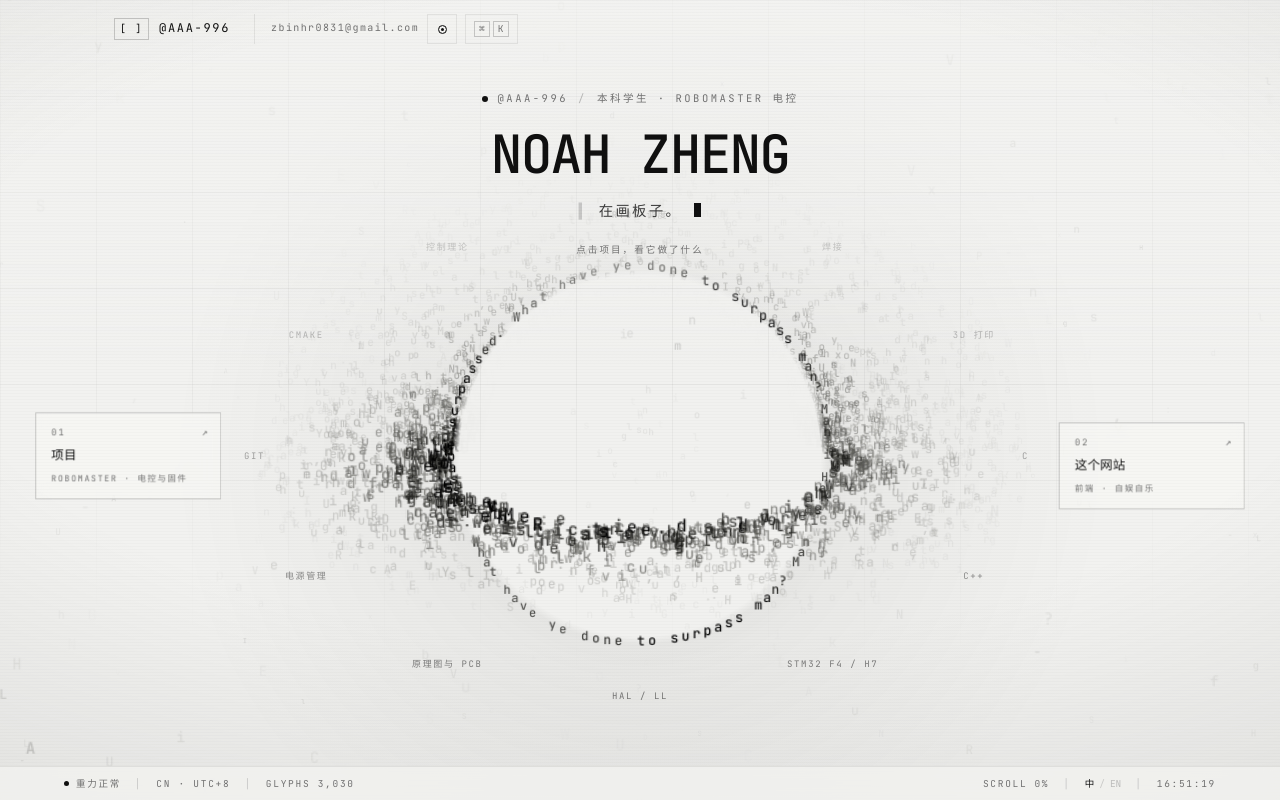
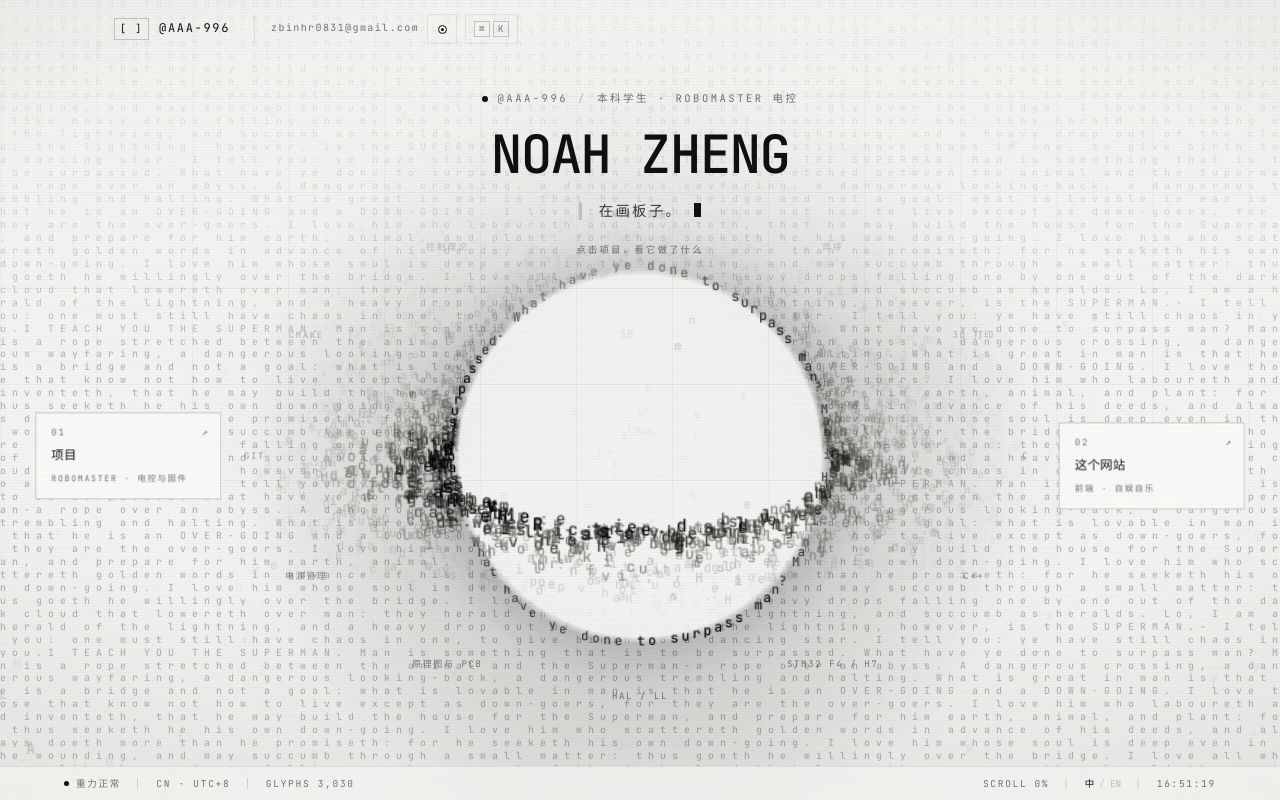
Before and after one commit to AAA-996/AAA-996.github.io, a plain HTML site: page index.html in a window 1280 px wide. Drawn offline with Linux system fonts and the light colour scheme; animation ran at ten frames a second.

Commit message:
Add files via upload

```diff
--- a/assets/css/style.css
+++ b/assets/css/style.css
@@ -23,7 +23,7 @@
   --scrim: rgba(10, 10, 10, 0.82);
   --ticker-bg: rgba(10, 10, 10, 0.55);
   --backdrop: rgba(0, 0, 0, 0.66);
-  --node-bg: rgba(12, 12, 12, 0.55);
+  --node-bg: rgba(10, 10, 10, 0.82);
   --media-bg: #000;
   --grain-opacity: 0.05;
   --shadow: rgba(0, 0, 0, 0.6);
@@ -59,7 +59,7 @@
   --scrim: rgba(242, 242, 240, 0.84);
   --ticker-bg: rgba(242, 242, 240, 0.6);
   --backdrop: rgba(238, 238, 235, 0.7);
-  --node-bg: rgba(248, 248, 246, 0.6);
+  --node-bg: rgba(250, 250, 248, 0.88);
   --media-bg: #ddd;
   --grain-opacity: 0.045;
   --shadow: rgba(60, 60, 55, 0.18);
@@ -1387,13 +1387,19 @@ html[data-lang="en"] .lang-opt[data-lang-opt="en"] {
 }
 
 /* a scrim only over the text side, so the hole on the right stays clean */
-.pv-shell::before {
-  content: ";
+.pv-scrim {
   position: absolute;
   inset: 0;
-  z-index: -1;
+  z-index: 0;
   pointer-events: none;
-  background: linear-gradient(90deg, var(--bg) 0%, var(--bg) 42%, transparent 60%);
+  background: linear-gradient(90deg, var(--bg) 0%, var(--bg) 44%, transparent 62%);
+}
+
+.pv-bar,
+.pv-scroll,
+.pv-foot {
+  position: relative;
+  z-index: 1;
 }
 
 .pv-bar {
@@ -2353,7 +2359,7 @@ body.pv-open .statusbar {
 
 /* phones: the hole sits above the text, so the scrim runs vertically */
 @media (max-width: 900px) {
-  .pv-shell::before {
+  .pv-scrim {
     background: linear-gradient(
       180deg,
       transparent 0%,
@@ -2378,6 +2384,6 @@ body.pv-open .statusbar {
 
 .project-view[open] .pv-bar,
 .project-view[open] .pv-foot,
-.project-view[open] .pv-shell::before {
+.project-view[open] .pv-scrim {
   animation: pv-chrome 0.55s var(--ease) 0.64s both;
 }
--- a/assets/js/app.js
+++ b/assets/js/app.js
@@ -733,6 +733,7 @@
     var parts = [];
     var inner = [];
     var stars = [];
+    var page = null;
     var bursts = [];
     var time = 0;
     var raf = 0;
@@ -863,6 +864,32 @@
     }
 
     // the whole background is a star field orbiting the hole
+    // the book laid out as a full-page grid — this is the "universe" the hole sits in
+    function buildPage() {
+      if (!GLYPHS.length) return;
+      page = doc.createElement('canvas');
+      page.width = Math.round(w * dpr);
+      page.height = Math.round(h * dpr);
+      var g = page.getContext('2d');
+      if (!g) return;
+      g.setTransform(dpr, 0, 0, dpr, 0, 0);
+      var cell = w <= 780 ? 13 : 12;
+      var lead = cell * 1.08;
+      var cols = Math.ceil(w / cell) + 1;
+      var rows = Math.ceil(h / lead) + 1;
+      g.font = '500 ' + (cell * 0.82).toFixed(1) + 'px ' + FONT;
+      g.textBaseline = 'top';
+      g.fillStyle = tints[2] || '#777777';
+      var idx = 0;
+      for (var r = 0; r < rows; r++) {
+        for (var c = 0; c < cols; c++) {
+          var ch = HOLE_TEXT.charAt(idx++ % HOLE_TEXT.length);
+          if (ch === ' ' || ch === '\n' || ch === '\t') continue;
+          g.fillText(ch, c * cell, r * lead);
+        }
+      }
+    }
+
     function makeStars(n) {
       stars = [];
       for (var i = 0; i < n; i++) {
@@ -888,6 +915,7 @@
       canvas.height = Math.round(h * dpr);
       ctx.setTransform(dpr, 0, 0, dpr, 0, 0);
       buildAtlas();
+      buildPage();
       if (!parts.length) makeParts(count);
       if (starsN && !stars.length) makeStars(starsN);
       var badge = $('#sb-glyphs');
@@ -928,10 +956,17 @@
 
       sizeBoost = (1 + (shift.s - 1) * 0.5) * (1 - 0.25 * collapse);
       alphaMul = 1 - 0.25 * collapse;
+      var ie = intro < 1 ? 1 - Math.pow(1 - intro, 2.2) : 1;
       var g = place(w, h);
       var R = g.R * grow * shift.s;
       var cx = g.cx + shift.x;
       var cy = g.cy + shift.y;
+
+      if (page) {
+        ctx.globalAlpha = (o.pageAlpha == null ? 0.4 : o.pageAlpha) * (1 - collapse) * ie * grow;
+        ctx.drawImage(page, 0, 0, w, h);
+        ctx.globalAlpha = 1;
+      }
 
       var glow = ctx.createRadialGradient(cx, cy, R * 0.2, cx, cy, R * 2.5);
       glow.addColorStop(0, hexA(tints[3], 0.1 * grow));
@@ -939,6 +974,19 @@
       glow.addColorStop(1, hexA(tints[3], 0));
       ctx.fillStyle = glow;
       ctx.fillRect(0, 0, w, h);
+
+      // light spills onto the page right at the rim, so the letters there read as stretched
+      ctx.save();
+      ctx.globalCompositeOperation = 'lighter';
+      var rimLight = ctx.createRadialGradient(cx, cy, R * 0.92, cx, cy, R * 2.1);
+      rimLight.addColorStop(0, hexA(tints[4], 0.22 * grow * ie));
+      rimLight.addColorStop(0.28, hexA(tints[4], 0.09 * grow * ie));
+      rimLight.addColorStop(1, hexA(tints[4], 0));
+      ctx.fillStyle = rimLight;
+      ctx.beginPath();
+      ctx.arc(cx, cy, R * 2.1, 0, TAU);
+      ctx.fill();
+      ctx.restore();
 
       var i, p;
 
@@ -952,8 +1000,6 @@
         var tw = 0.6 + 0.4 * Math.sin(time * (0.5 + st.r) + st.phase);
         plot(st.gi, st.r > 0.72 ? 2 : st.r > 0.4 ? 1 : 0, sx, sy, st.alpha * tw * dimBase, st.size);
       }
-
-      var ie = intro < 1 ? 1 - Math.pow(1 - intro, 2.2) : 1;
 
       // positions, computed once and shared by the three passes
       for (i = 0; i < parts.length; i++) {
@@ -1004,7 +1050,7 @@
       hole.addColorStop(1, 'rgba(0,0,0,0)');
       ctx.fillStyle = hole;
       ctx.beginPath();
-      ctx.arc(cx, cy, R * 1.01, 0, TAU);
+      ctx.arc(cx, cy, R * (1.01 + 3.2 * collapse), 0, TAU);
       ctx.fill();
       ctx.restore();
       ctx.globalAlpha = 1;
@@ -1273,10 +1319,12 @@
       },
       themeChanged: function () {
         buildAtlas();
+        buildPage();
         if (!running) draw();
       },
       fontsReady: function () {
         buildAtlas();
+        buildPage();
         if (!running) draw();
       },
       isRunning: function () { return running; },
--- a/index.html
+++ b/index.html
@@ -107,6 +107,7 @@
        ══════════════════════════════════════════════════════════ -->
   <dialog id="project-view" class="project-view" aria-labelledby="pv-title">
     <div class="pv-shell">
+      <div class="pv-scrim" aria-hidden="true"></div>
       <header class="pv-bar">
         <span class="pv-crumb">
           <span class="pv-idx" id="pv-idx">01</span>
```
Also changed, not shown: 1 other file.
